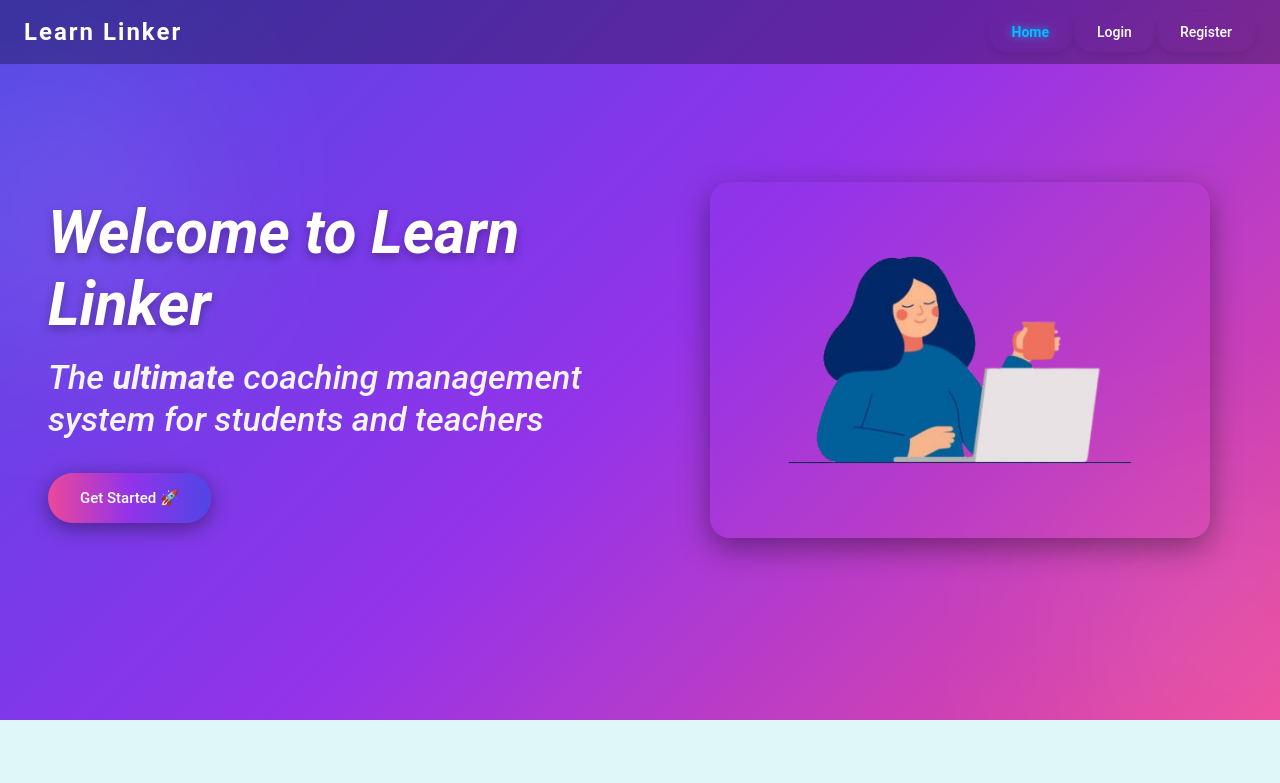
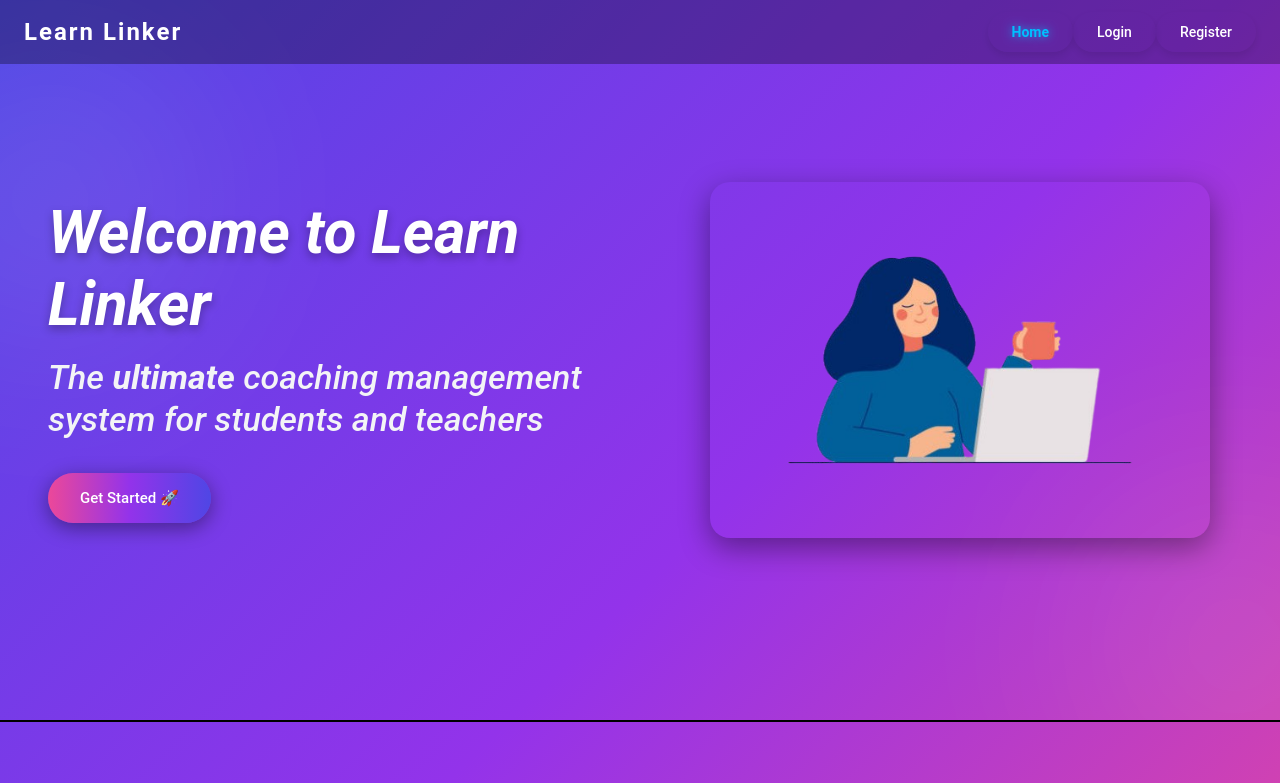
Before and after one commit to yuvi2512/Learn-Linker, a Next.js app: page /Components/Home in a window 1280 px wide. Shown: the top 783 px of the page. Built offline with nearby package versions, Linux system fonts and the light colour scheme; no server answers.

Commit message:
new commit

```diff
--- a/src/app/globals.css
+++ b/src/app/globals.css
@@ -14,3 +14,10 @@
     transform: translateY(0) scale(1);
   }
 }
+
+body {
+  margin: 0;
+  min-height: 100vh;
+  background: linear-gradient(180deg, #4f46e5, #9333ea, #ec4899);
+  background-attachment: fixed;
+}
--- a/src/pages/Components/Home.js
+++ b/src/pages/Components/Home.js
@@ -7,6 +7,7 @@ import {
   Grid,
   Card,
   CardContent,
+  Divider,
 } from "@mui/material";
 import Link from "next/link";
 import { motion } from "framer-motion";
@@ -14,19 +15,22 @@ import { motion } from "framer-motion";
 export default function Home() {
   return (
     <>
-      {/* Hero Section */}
+      <Box
+        sx={{
+          background: "linear-gradient(135deg, #4f46e5, #9333ea, #ec4899)",
+        }}
+      >
         <Box
           sx={{
             display: "flex",
             flexDirection: { xs: "column", md: "row" },
             minHeight: "90vh",
-          background: "linear-gradient(135deg, #4f46e5, #9333ea, #ec4899)",
+
             color: "white",
             overflow: "hidden",
             position: "relative",
           }}
         >
-        {/* Floating glow effects */}
           <Box
             sx={{
               position: "absolute",
@@ -52,7 +56,6 @@ export default function Home() {
             }}
           />
 
-        {/* Text Section */}
           <Box
             sx={{
               flex: 1,
@@ -159,7 +162,12 @@ export default function Home() {
             />
           </Box>
         </Box>
-
+        <Divider
+          sx={{
+            bgcolor: "rgba(255, 255, 255, 0.2)",
+            border: "1px solid black",
+          }}
+        />
         {/* Features Section */}
         <Container sx={{ py: 8 }}>
           <Typography
@@ -207,6 +215,7 @@ export default function Home() {
             ))}
           </Grid>
         </Container>
+      </Box>
     </>
   );
 }
--- a/src/pages/Components/StudentSection/ShowTimeTable.js
+++ b/src/pages/Components/StudentSection/ShowTimeTable.js
@@ -157,4 +157,4 @@ const ShowTimeTable = () => {
   );
 };
 
-export default withAuth(ShowTimeTable, ["student"]);
+export default withAuth(ShowTimeTable, ["student","teacher"]);
--- a/src/pages/api/generate-notes.js
+++ b/src/pages/api/generate-notes.js
@@ -15,7 +15,7 @@ export default async function handler(req, res) {
     let generatedNotes = "";
     let continuationPrompt = "";
 
-    // We'll loop twice to generate notes in chunks
+
     for (let i = 0; i < 2; i++) {
       const continuationText = continuationPrompt.trim()
         ? ` Continue from where the previous content left off: ${continuationPrompt.trim()}`
@@ -47,7 +47,7 @@ export default async function handler(req, res) {
 
       generatedNotes += newText + "\n\n";
 
-      // Keep last 500 characters as continuation context
+
       continuationPrompt = newText.slice(-500);
     }
 
```
Lines whose indentation alone changed are shown as unchanged.
